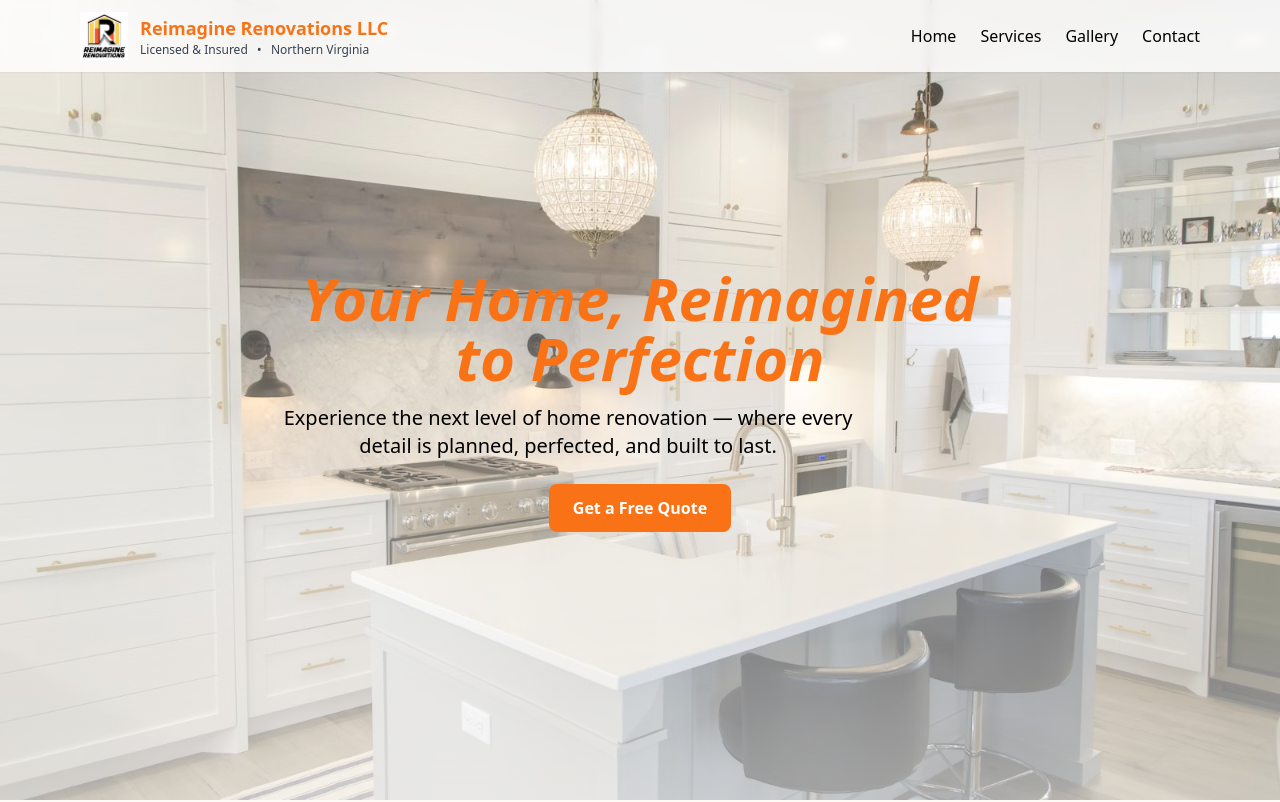
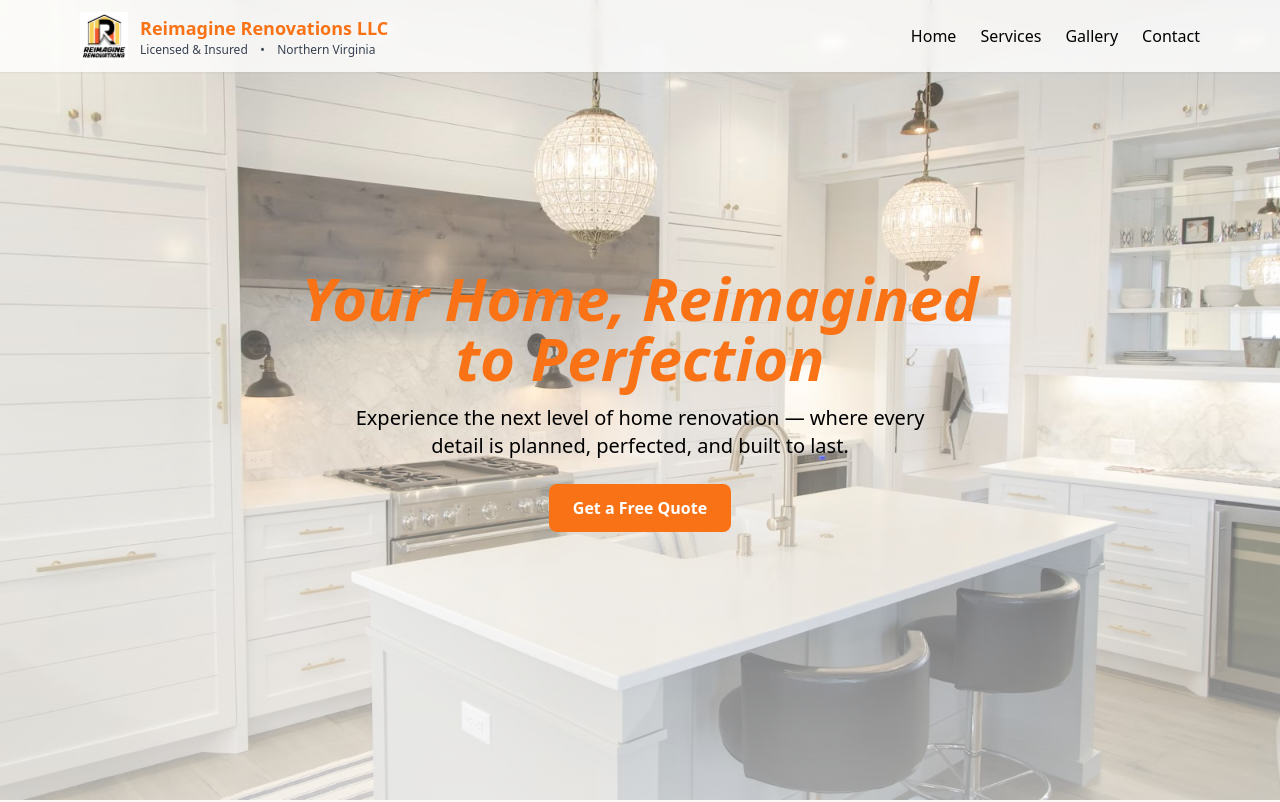
Before and after one commit to shahrouz4/rrw9, a React (Vite) app: page / in a window 1280 px wide. Shown: the top 802 px of the page. Built offline with nearby package versions, Linux system fonts and the light colour scheme.

Commit message:
Update App.jsx

```diff
--- a/src/App.jsx
+++ b/src/App.jsx
@@ -49,7 +49,7 @@ export default function App() {
             initial={{ opacity: 1 }}
             animate={{ opacity: 1 }}
             exit={{ opacity: 0 }}
-            transition={{ duration: 2 }}
+            transition={{ duration: 1 }}
           >
             <img loading="lazy" src="/logo.png" alt="Reimagine Renovations Logo" className="w-96 h-96 object-contain" />
           </motion.div>
@@ -105,7 +105,7 @@ export default function App() {
               <img loading="lazy" src="/logo.png" alt="Reimagine Renovations Logo" className="w-12 h-12 object-contain" />
               <div>
                 <div className="text-lg font-semibold text-[var(--accent)]">Reimagine Renovations LLC</div>
-                <div className="text-xs text-gray-700">Licensed & Insured &nbsp;&nbsp;• &nbsp;&nbsp;Northern Virginia</div>
+                <div className="text-xs text-gray-700">Licensed & Insured &nbsp;&nbsp;&nbsp;• &nbsp;&nbsp;&nbsp;Northern Virginia</div>
               </div>
             </div>
 
@@ -140,7 +140,7 @@ export default function App() {
           <div className="absolute inset-0 bg-gradient-to-b from-transparent to-white/60"></div>
           <div className="relative z-10 text-center px-6 max-w-3xl">
             <motion.h1 initial={{ opacity: 0, y: -20 }} animate={{ opacity: 1, y: 0 }} transition={{ duration: 0.8 }} className="text-4xl md:text-6xl font-extrabold text-[var(--accent)] leading-tight italic text-center">Your Home, Reimagined to Perfection</motion.h1>
-            <motion.p initial={{ opacity: 0, y: 10 }} animate={{ opacity: 1, y: 0 }} transition={{ duration: 1 }} className="mt-4 text-lg md:text-xl text-black max-w-xl text-center">Experience the next level of home renovation — where every detail is planned, perfected, and built to last.</motion.p>
+            <motion.p initial={{ opacity: 0, y: 10 }} animate={{ opacity: 1, y: 0 }} transition={{ duration: 1 }} className="mt-4 text-lg md:text-xl text-black max-w-xl text-center mx-auto">Experience the next level of home renovation — where every detail is planned, perfected, and built to last.</motion.p>
             <motion.a initial={{opacity:0}} animate={{opacity:1}} transition={{delay:2.5}} href="#contact" className="inline-block mt-6 px-6 py-3 bg-[var(--accent)] text-white font-semibold rounded-lg hover:bg-orange-700">Get a Free Quote</motion.a>
           </div>
         </section>
```
